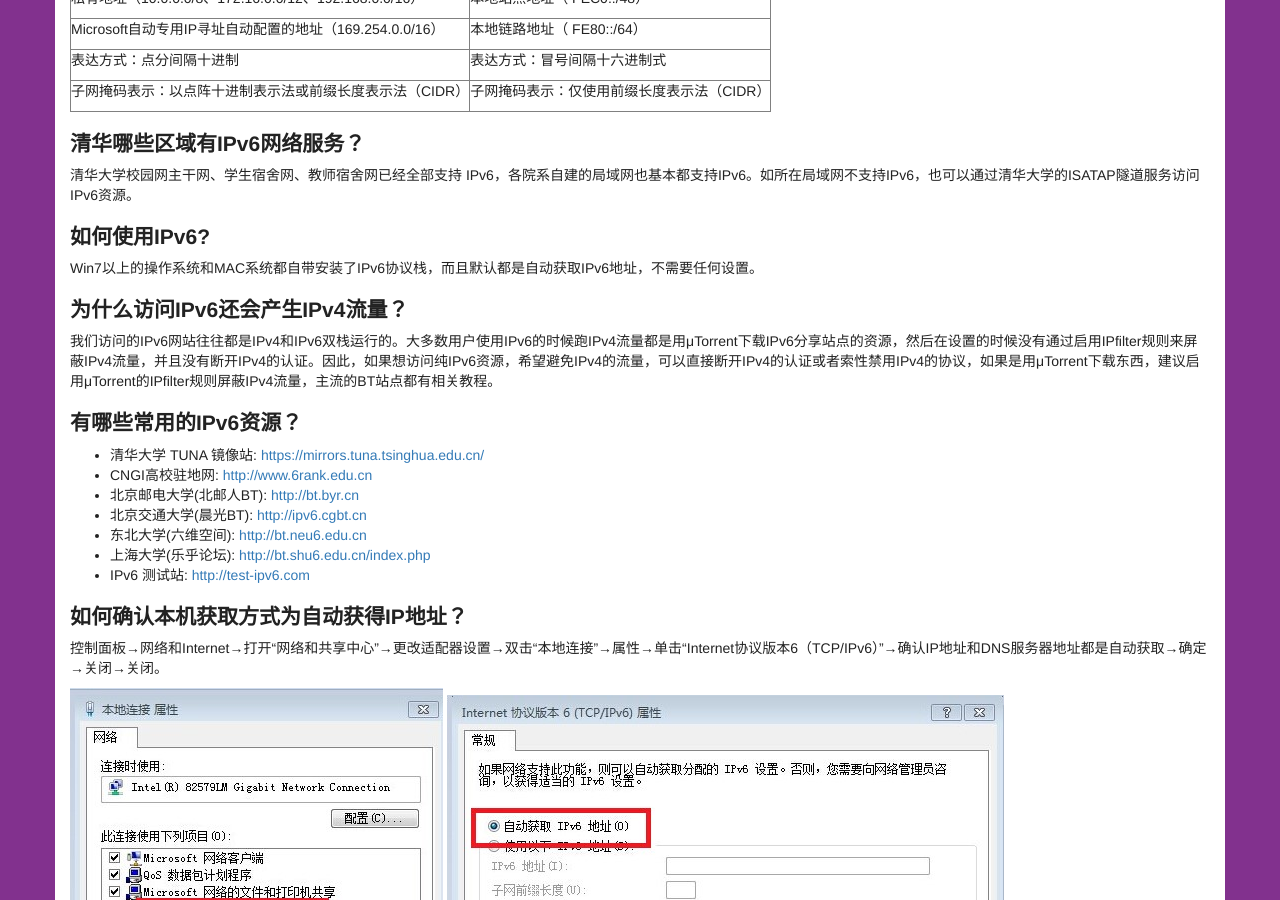
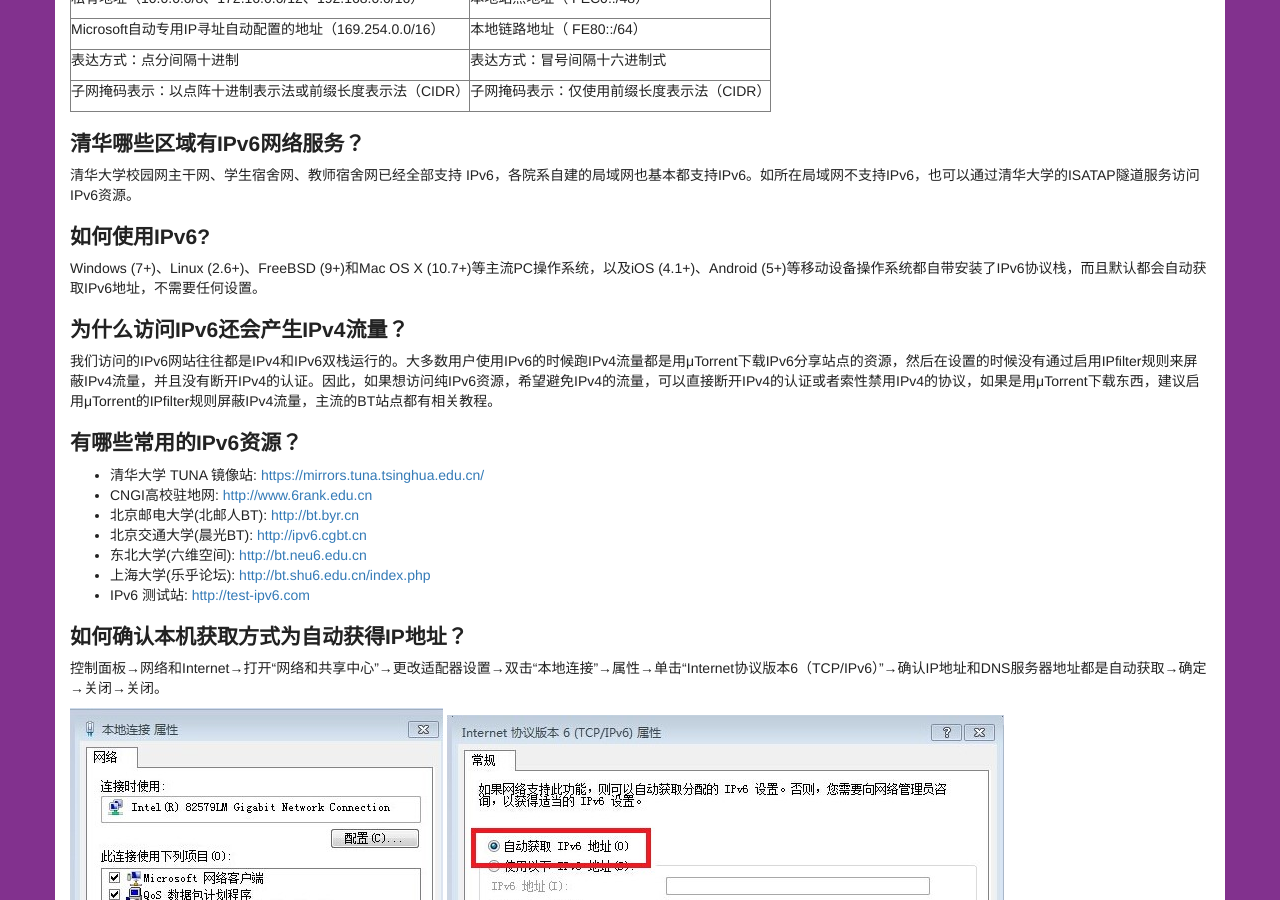
Before and after one commit to wtx626/ipv6.tsinghua.edu.cn, a Jekyll site: the page built from index.md, in a window 1280 px wide and 900 px high, scrolled down 516 px. Built offline with Jekyll 4.4.1, drawn with Linux system fonts in a browser that asks for light colours.

Commit message:
add more info about IPv6-enabled operation systems

```diff
--- a/index.md
+++ b/index.md
@@ -66,7 +66,7 @@ IPv4地址是类似 `A.B.C.D` 的格式，共32位，用 `.` 分成四段，用1
 
 ## 如何使用IPv6?
 
-Win7以上的操作系统和MAC系统都自带安装了IPv6协议栈，而且默认都是自动获取IPv6地址，不需要任何设置。
+Windows (7+)、Linux (2.6+)、FreeBSD (9+)和Mac OS X (10.7+)等主流PC操作系统，以及iOS (4.1+)、Android (5+)等移动设备操作系统都自带安装了IPv6协议栈，而且默认都会自动获取IPv6地址，不需要任何设置。
 
 ## 为什么访问IPv6还会产生IPv4流量？
 
```
